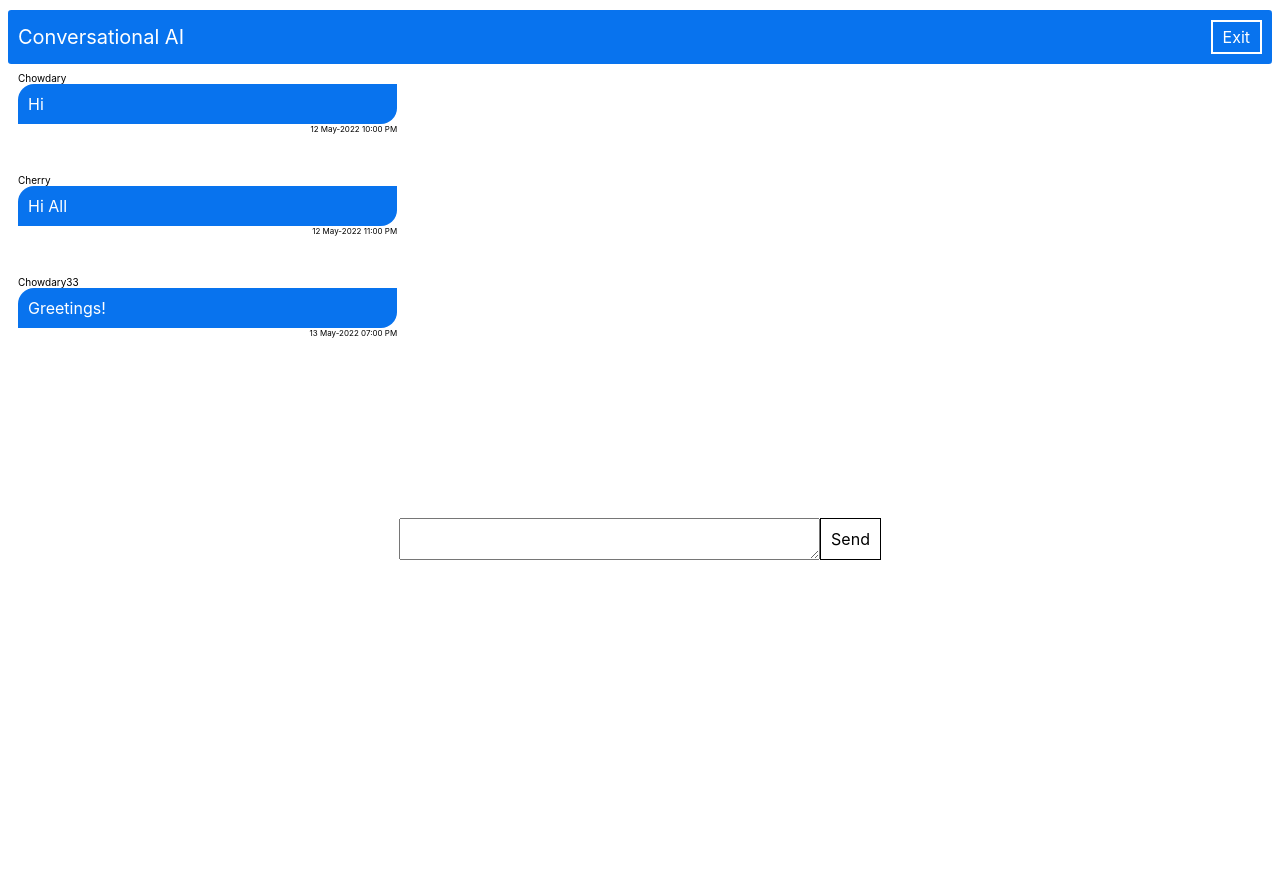
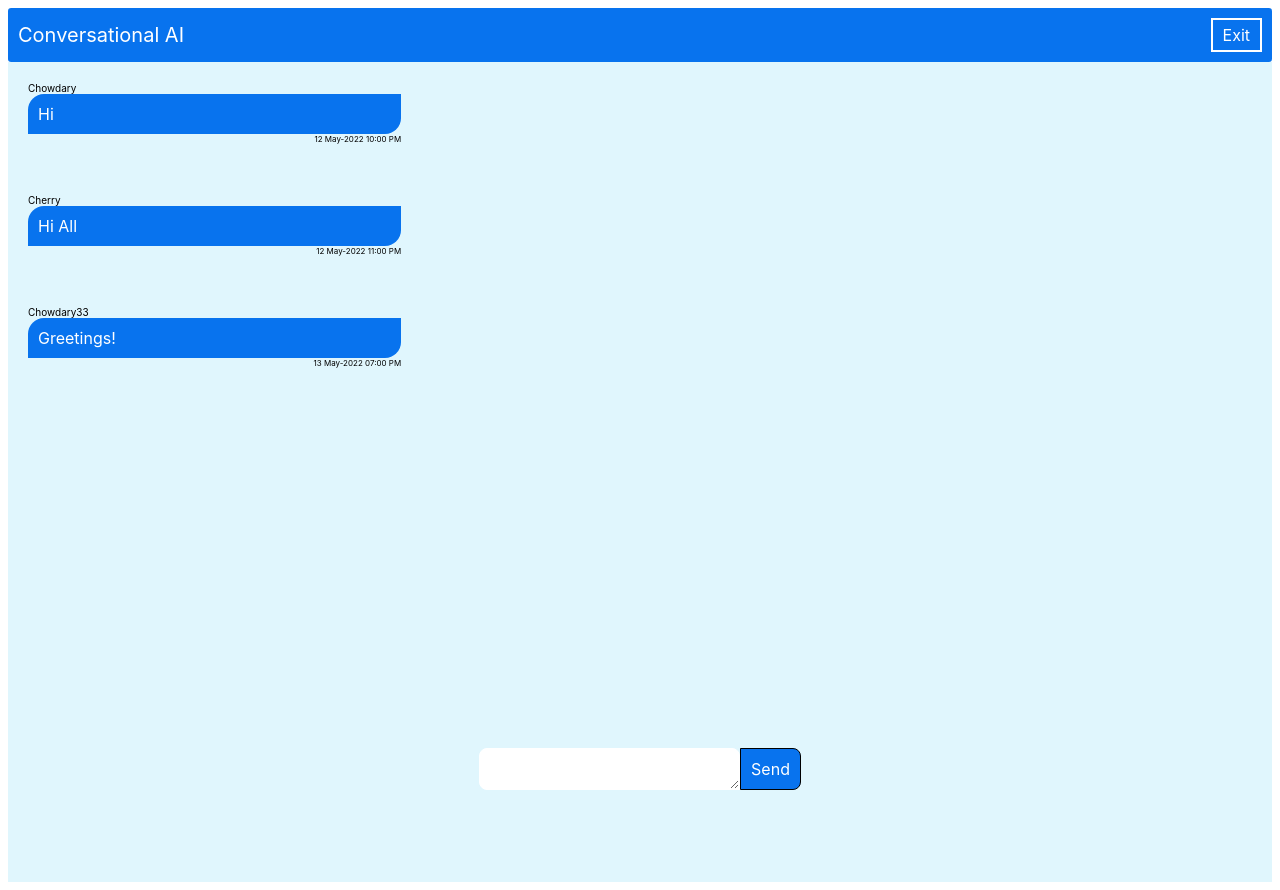
Before and after one commit to DevalapalleJaswanth/clubhouse-frontend, a React (Create React App) app: page /room/1 in a window 1280 px wide. Before the commit the page ends 854 px from the top, so only its background shows below. Built offline with nearby package versions, Linux system fonts and the light colour scheme.

Commit message:
5 files modified

```diff
--- a/src/Components/ChatComponent.jsx
+++ b/src/Components/ChatComponent.jsx
@@ -65,7 +65,7 @@ export default function ChatComponent() {
     setMessage('');
   };
   return (
-    <>
+    <div>
       <div
         onClick={() => {
           onExit();
@@ -83,7 +83,7 @@ export default function ChatComponent() {
           Exit
         </span>
       </div>
-      <div style={{ width: '100%', height: '100%' }}>
+      <div className="chat-window">
         <div style={{ position: 'relative' }}>
           {room &&
             room.chatMessages &&
@@ -118,14 +118,14 @@ export default function ChatComponent() {
         <div className="center" id="input">
           <div
             style={{
-              position: 'relative',
-              bottom: '-150px',
+              position: 'fixed',
+              bottom: '10px',
               display: 'flex',
             }}
           >
             <textarea
               rows="2"
-              cols="50"
+              cols="30"
               value={message}
               onChange={(e) => {
                 setMessage(e.target.value);
@@ -137,6 +137,7 @@ export default function ChatComponent() {
               //     SendMessage();
               //   }
               // }}
+              className="text-area"
             />
 
             <Link
@@ -153,6 +154,6 @@ export default function ChatComponent() {
           </div>
         </div>
       </div>
-    </>
+    </div>
   );
 }
--- a/src/Components/RoomsListComponent.jsx
+++ b/src/Components/RoomsListComponent.jsx
@@ -1,6 +1,11 @@
 import React, { useContext } from 'react';
 import { ClubHouseContext } from '../ClubHouseContext';
 import { useNavigate } from 'react-router-dom';
+import RoomsMakingComponent from './RoomsMakingComponent';
+import Tabs from '@mui/material/Tabs';
+import Tab from '@mui/material/Tab';
+import Typography from '@mui/material/Typography';
+import Box from '@mui/material/Box';
 export default function RoomsListComponent() {
   const navigate = useNavigate();
   const { user, rooms, setRooms } = useContext(ClubHouseContext);
@@ -21,10 +26,23 @@ export default function RoomsListComponent() {
   console.log(rooms);
   return (
     <div>
+      <Box sx={{ borderBottom: 1, borderColor: 'divider' }}>
+        <Tabs
+          value={value}
+          onChange={handleChange}
+          aria-label="basic tabs example"
+        >
+          <Tab label="Item One" {...a11yProps(0)} />
+          <Tab label="Item Two" {...a11yProps(1)} />
+          <Tab label="Item Three" {...a11yProps(2)} />
+        </Tabs>
+      </Box>
       {rooms &&
         rooms.map((room, i) => (
           <div key={i}>
             <h3>{room.name}</h3>
+            <div className="flex-between">
+              <div>Created by {room.creatorID}</div>
               <div
                 onClick={() => {
                   onJoin(room);
@@ -33,7 +51,9 @@ export default function RoomsListComponent() {
                 Join
               </div>
             </div>
+          </div>
         ))}
+      <RoomsMakingComponent />
     </div>
   );
 }
--- a/src/Components/RoomsMakingComponent.jsx
+++ b/src/Components/RoomsMakingComponent.jsx
@@ -1,3 +1,57 @@
 import React, { useContext, useState } from 'react';
 import { ClubHouseContext } from '../ClubHouseContext';
-import { useNavigate } from 'react-router-dom';
+import uuid from 'react-uuid';
+export default function RoomsMakingComponent() {
+  const [name, setName] = useState('');
+  const [ShowForm, setShowForm] = useState(false);
+  const [room, setRoom] = useState({
+    id: '',
+    name: '',
+    creatorID: '',
+    members: [],
+    chatMessages: [],
+  });
+  const { user, rooms, setRooms } = useContext(ClubHouseContext);
+  const handleSubmit = () => {
+    if (name !== '') {
+      let temp = { ...room };
+      temp.creatorID = user.id;
+      temp.name = name;
+      temp.id = uuid();
+      setRoom({ ...temp });
+      setRooms([...rooms, { ...temp }]);
+      setShowForm(false);
+    }
+  };
+  return (
+    <div>
+      <button
+        onClick={() => {
+          setShowForm(!ShowForm);
+        }}
+      >
+        Room +
+      </button>
+      {ShowForm === true && (
+        <div>
+          <input
+            type="text"
+            value={name}
+            id="name"
+            onChange={(e) => {
+              setName(e.target.value);
+            }}
+          />
+          <br />
+          <button
+            onClick={() => {
+              handleSubmit();
+            }}
+          >
+            Create Room
+          </button>
+        </div>
+      )}
+    </div>
+  );
+}
--- a/src/style.css
+++ b/src/style.css
@@ -4,8 +4,11 @@ div {
   font-family: -apple-system, BlinkMacSystemFont, 'Segoe UI', Roboto, Oxygen,
     Ubuntu, Cantarell, 'Open Sans', 'Helvetica Neue', sans-serif;
 }
-.root-class {
-  height: 600;
+
+.chat-window {
+  background-color: rgb(224, 246, 253);
+  padding: 10px;
+  min-height: 100vh;
 }
 .banner {
   background: rgb(8, 115, 238);
@@ -17,7 +20,7 @@ div {
   color: white;
   position: -webkit-sticky;
   position: sticky;
-  top: 10px;
+  top: 0px;
   z-index: 1;
 }
 .message {
@@ -25,7 +28,7 @@ div {
   border-radius: 0.5rem;
   padding: 10px;
   width: 30%;
-  margin-bottom: 20px;
+  margin-bottom: 30px;
 }
 .message-head {
   font-size: 10px;
@@ -53,5 +56,18 @@ div {
   border: 1px solid black;
   text-align: center;
   padding: 10px;
-  cursor:pointer;
+  cursor: pointer;
+  background: rgb(8, 115, 238);
+  color: white;
+  border-radius: 0 0.5rem 0.5rem 0;
 }
+.text-area {
+  border-radius: 0.5rem 0.5rem 0;
+  border: 1px solid rgb(255, 255, 255);
+}
+
+.flex-between {
+  display: flex;
+  align-items: center;
+  justify-content: space-between;
+}
```
Also changed, not shown: package.json (+8 -1 lines). Lines whose indentation alone changed are shown as unchanged.
